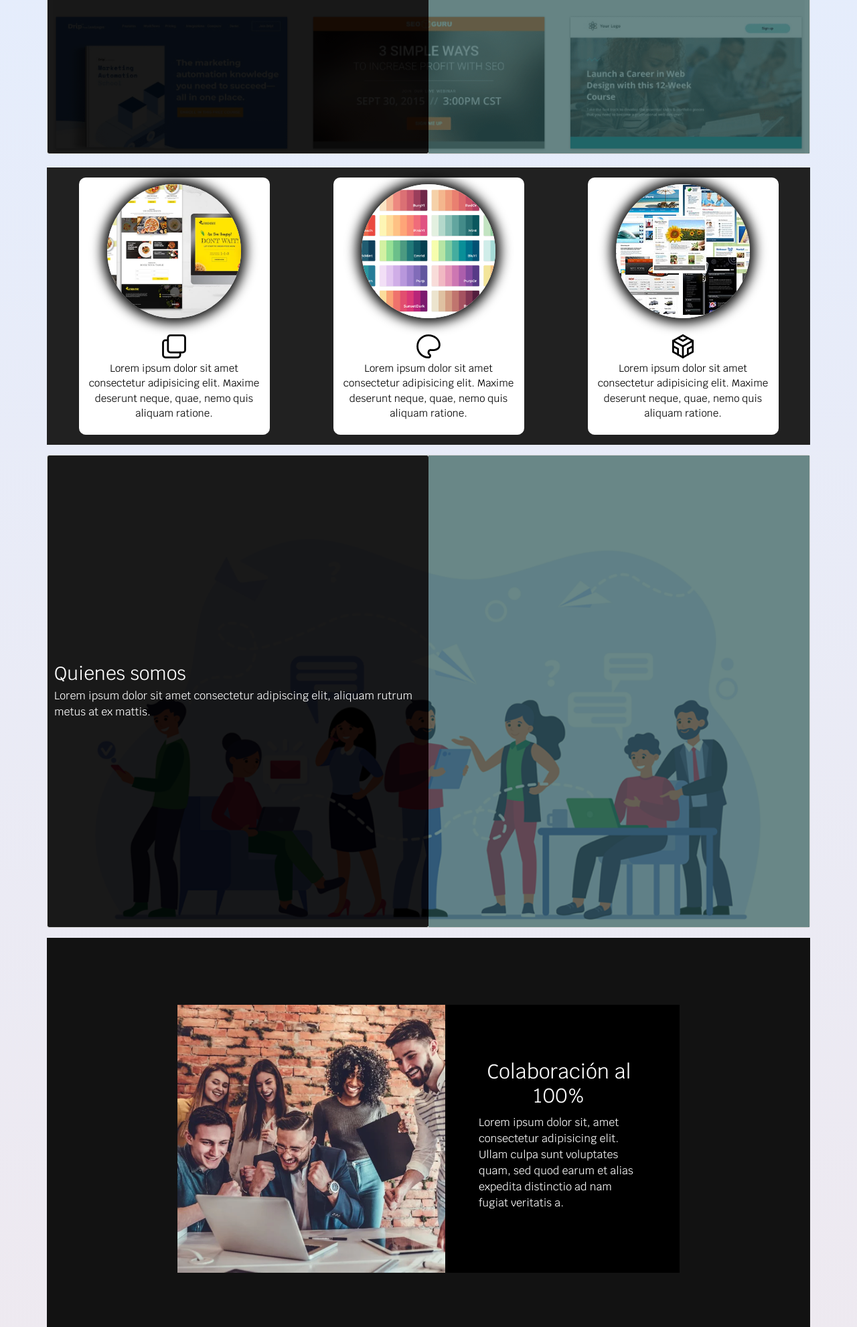
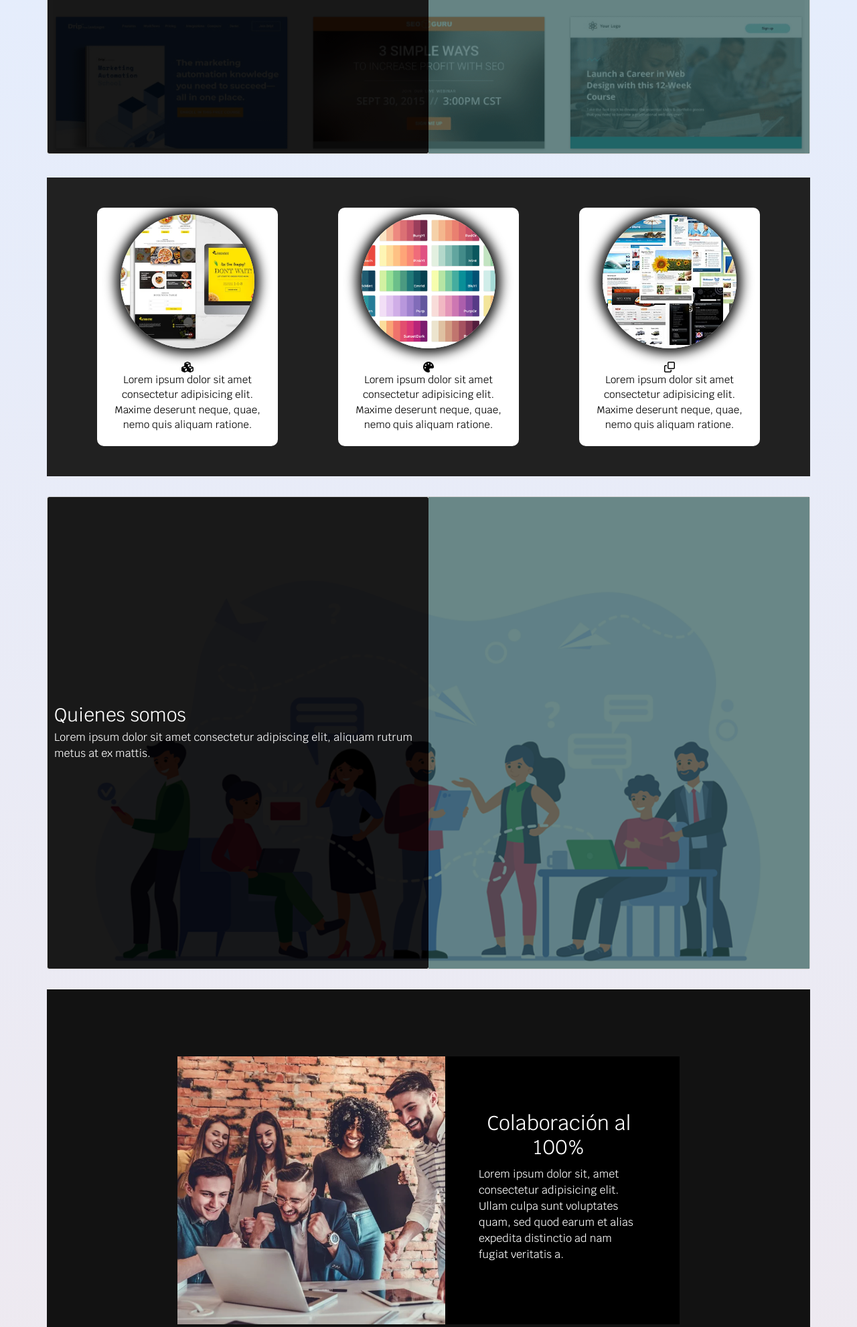
Before and after one commit to BryanC7/Portafolio-Talento-Digital, a web app: file index.html in a window 1280 px wide. Shown: the part 623-2604 px from the top of the page at 67% size. Run offline with its HTML, style and script files only (its server is not run), Linux system fonts and the light colour scheme; some libraries are stand-ins or nearby versions.

Commit message:
Modificando sección de productos y refactorización de archivo CSS

```diff
--- a/css/styles.css
+++ b/css/styles.css
@@ -49,7 +49,7 @@ h3 {
     background-image: linear-gradient(to top, #f3e7e9 0%, #e3eeff 99%, #e3eeff 100%);
 }
 
-.bg-iconos {
+.bg-card-productos {
     background: #212121;
 }
 
@@ -581,7 +452,7 @@ h3 {
     background-image: url(/img/plantillas.jpg);
 }
 
-.iconos {
+.card-productos {
     display: flex;
     flex-direction: column;
     justify-content: center;
@@ -590,33 +461,21 @@ h3 {
     background-color: white;
     color: #000000;
     border-radius: 1rem;
-    transition: transform .5s;
+    transition: all 0.4s ease-in-out;
 }
 
 @media (max-width: 768px) {
-    .iconos {
+    .card-productos {
         margin: 2rem auto;
     }
 }
 
-.iconos::after {
-    position: absolute;
-    top: 0;
-    left: 0;
-    width: 100%;
-    height: 100%;
-    transition: opacity 2s cubic-bezier(.165, .84, .44, 1);
-    box-shadow: 0 8px 17px 0 rgba(0, 0, 0, .2), 0 6px 20px 0 rgba(0, 0, 0, .15);
-    content: '';
-    opacity: 0;
-    z-index: -1;
-}
-
-.iconos:hover,
-.iconos:focus {
-    transform: scale3d(1.006, 1.006, 1);
-
-
+.card-productos:hover,
+.card-productos:focus {
+    transform: scale(1.1);
+    background-color: #000000;
+    color: white;
+    transition: all 0.4s ease-in-out;
 }
 
 /* Footer */
--- a/index.html
+++ b/index.html
@@ -51,7 +51,7 @@
 
     <main class="bg-main">
         <div class="container py-5">
-            <div class="row gap-4" id="productos">
+            <div class="row gap-5" id="productos">
                 <div class="card text-white col mx-auto my-2">
                     <img class="img-card" src="img/productos.png" alt="Productos">
                     <div class="img-overlay"></div>
@@ -62,48 +62,22 @@
                         </p>
                     </div>
                 </div>
-                <div class="row justify-content-around bg-iconos p-0 m-0">
-                    <div class="col-12 col-md-3 iconos p-3 my-4">
+                <div class="row justify-content-around bg-card-productos p-5 m-0">
+                    <div class="col col-md-3 card-productos p-3 my-4">
                         <div class="img-circle bg-img-1"></div>
-                        <svg xmlns="http://www.w3.org/2000/svg" class="icon icon-tabler icon-tabler-box-multiple"
-                            width="44" height="44" viewBox="0 0 24 24" stroke-width="1.5" stroke="#000000" fill="none"
-                            stroke-linecap="round" stroke-linejoin="round">
-                            <path stroke="none" d="M0 0h24v24H0z" fill="none" />
-                            <rect x="7" y="3" width="14" height="14" rx="2" />
-                            <path d="M17 17v2a2 2 0 0 1 -2 2h-10a2 2 0 0 1 -2 -2v-10a2 2 0 0 1 2 -2h2" />
-                        </svg>
+                        <i class="fa-solid fa-cubes"></i>
                         <p class="fs-4">Lorem ipsum dolor sit amet consectetur adipisicing elit. Maxime deserunt neque,
                             quae, nemo quis aliquam ratione.</p>
                     </div>
-                    <div class="col-12 col-md-3 iconos p-3 my-4">
+                    <div class="col col-md-3 card-productos p-3 my-4">
                         <div class="img-circle bg-img-2"></div>
-                        <svg xmlns="http://www.w3.org/2000/svg" class="icon icon-tabler icon-tabler-palette" width="44"
-                            height="44" viewBox="0 0 24 24" stroke-width="1.5" stroke="#000000" fill="none"
-                            stroke-linecap="round" stroke-linejoin="round">
-                            <path stroke="none" d="M0 0h24v24H0z" fill="none" />
-                            <path
-                                d="M12 21a9 9 0 1 1 0 -18a9 8 0 0 1 9 8a4.5 4 0 0 1 -4.5 4h-2.5a2 2 0 0 0 -1 3.75a1.3 1.3 0 0 1 -1 2.25">
-                                <circle cx="7.5" cy="10.5" r=".5" fill="currentColor" />
-                                <circle cx="12" cy="7.5" r=".5" fill="currentColor" />
-                                <circle cx="16.5" cy="10.5" r=".5" fill="currentColor" />
-                        </svg>
+                        <i class="fa-solid fa-palette"></i>
                         <p class="fs-4">Lorem ipsum dolor sit amet consectetur adipisicing elit. Maxime deserunt neque,
                             quae, nemo quis aliquam ratione.</p>
                     </div>
-                    <div class="col-12 col-md-3 iconos p-3 my-4">
+                    <div class="col col-md-3 card-productos p-3 my-4">
                         <div class="img-circle bg-img-3"></div>
-                        <svg xmlns="http://www.w3.org/2000/svg" class="icon icon-tabler icon-tabler-brand-codesandbox"
-                            width="44" height="44" viewBox="0 0 24 24" stroke-width="1.5" stroke="#000000" fill="none"
-                            stroke-linecap="round" stroke-linejoin="round">
-                            <path stroke="none" d="M0 0h24v24H0z" fill="none" />
-                            <path d="M20 7.5v9l-4 2.25l-4 2.25l-4 -2.25l-4 -2.25v-9l4 -2.25l4 -2.25l4 2.25z" />
-                            <path d="M12 12l4 -2.25l4 -2.25" />
-                            <line x1="12" y1="12" x2="12" y2="21" />
-                            <path d="M12 12l-4 -2.25l-4 -2.25" />
-                            <path d="M20 12l-4 2v4.75" />
-                            <path d="M4 12l4 2l0 4.75" />
-                            <path d="M8 5.25l4 2.25l4 -2.25" />
-                        </svg>
+                        <i class="fa-regular fa-clone"></i>
                         <p class="fs-4">Lorem ipsum dolor sit amet consectetur adipisicing elit. Maxime deserunt neque,
                             quae, nemo quis aliquam ratione.</p>
                     </div>
```
Also changed, not shown: other parts of css/styles.css (+0 -129 lines).
